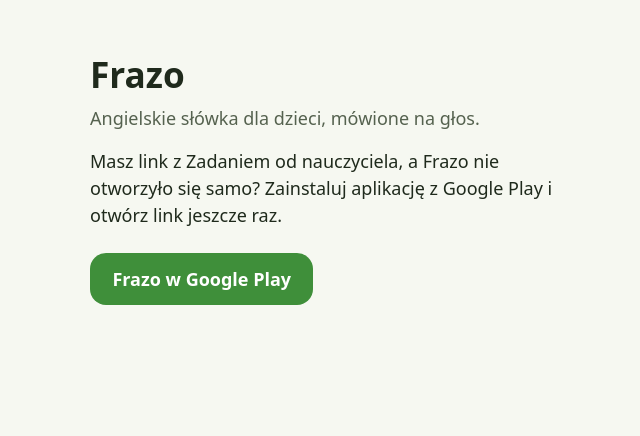
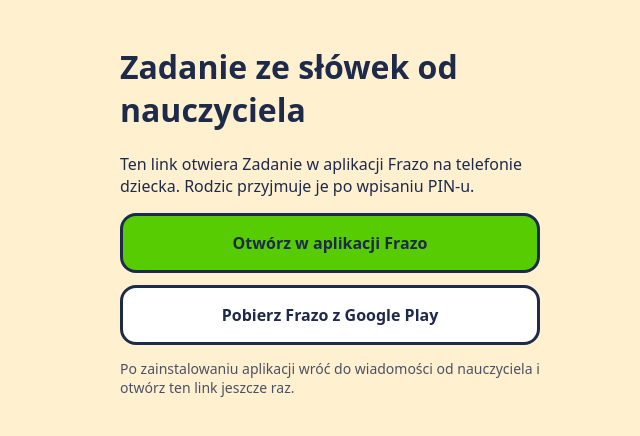
Before and after one commit to frazo-app/frazo-app.github.io, a plain HTML site: page z/index.html in a window 1280 px wide. Shown: the whole page, without its empty margins (310-950 px from the left). Drawn offline with Linux system fonts and the light colour scheme.

Commit message:
Assignment links /z/: open-in-app button for in-app browsers, Google Play fallback

```diff
--- a/z/index.html
+++ b/z/index.html
@@ -1,31 +1,39 @@
 <!doctype html>
+<!-- PROPOSAL from ticket 04 (not pushed): frazo-site z/index.html. The App Link opens the app when it is installed and
+     verified; this page is what a phone WITHOUT the app sees, and what an in-app browser (Messenger, WhatsApp) shows
+     when it does not hand the link to Android. Not verified on a device. -->
 <html lang="pl">
 <head>
-<meta charset="utf-8">
-<meta name="viewport" content="width=device-width, initial-scale=1">
-<title>Frazo</title>
-<style>
-  :root { --bg: #f6f8f1; --fg: #1f2a1c; --muted: #55624f; --accent: #3f8f3a; --accent-fg: #ffffff; }
-  @media (prefers-color-scheme: dark) {
-    :root { --bg: #141a12; --fg: #e9eee5; --muted: #a9b5a3; --accent: #6cc164; --accent-fg: #0d140b; }
-  }
-  * { box-sizing: border-box; }
-  body { margin: 0; background: var(--bg); color: var(--fg); font: 18px/1.5 system-ui, sans-serif; }
-  main { max-width: 32rem; margin: 0 auto; padding: 3rem 16px; }
-  h1 { font-size: 2.2rem; margin: 0 0 .25rem; }
-  p { margin: 0 0 1rem; }
-  .lead { color: var(--muted); }
-  a.button { display: inline-block; margin-top: .5rem; padding: .8rem 1.4rem; border-radius: 1rem;
-             background: var(--accent); color: var(--accent-fg); font-weight: 700; text-decoration: none; }
-</style>
+  <meta charset="utf-8">
+  <meta name="viewport" content="width=device-width, initial-scale=1">
+  <meta name="robots" content="noindex">
+  <title>Zadanie Frazo</title>
+  <style>
+    body { font-family: system-ui, sans-serif; background: #FFF0D0; color: #1E2A4A; margin: 0; padding: 24px 16px; }
+    main { max-width: 420px; margin: 0 auto; }
+    a.btn { display: block; text-align: center; padding: 16px; margin: 12px 0; border-radius: 16px; font-weight: 700;
+            text-decoration: none; border: 3px solid #1E2A4A; }
+    .open { background: #58CC02; color: #1E2A4A; }
+    .store { background: #fff; color: #1E2A4A; }
+    p.small { font-size: 14px; opacity: .8; }
+  </style>
 </head>
 <body>
 <main>
-  <h1>Frazo</h1>
-  <p class="lead">Angielskie słówka dla dzieci, mówione na głos.</p>
-  <p>Masz link z Zadaniem od nauczyciela, a Frazo nie otworzyło się samo? Zainstaluj aplikację z Google Play
-     i otwórz link jeszcze raz.</p>
-  <a class="button" href="https://play.google.com/store/apps/details?id=com.tomsoftix.english">Frazo w Google Play</a>
+  <h1>Zadanie ze słówek od nauczyciela</h1>
+  <p>Ten link otwiera Zadanie w aplikacji Frazo na telefonie dziecka. Rodzic przyjmuje je po wpisaniu PIN-u.</p>
+  <a class="btn open" id="open" href="#">Otwórz w aplikacji Frazo</a>
+  <a class="btn store" href="https://play.google.com/store/apps/details?id=com.tomsoftix.english">Pobierz Frazo z Google Play</a>
+  <p class="small">Po zainstalowaniu aplikacji wróć do wiadomości od nauczyciela i otwórz ten link jeszcze raz.</p>
 </main>
+<script>
+  // An in-app browser often keeps https links to itself; an intent: URL asks Android to open the same link in the app.
+  // Without the app, Chrome follows S.browser_fallback_url to Google Play.
+  var here = location.host + location.pathname + location.search;
+  var play = "https://play.google.com/store/apps/details?id=com.tomsoftix.english";
+  document.getElementById("open").href =
+    "intent://" + here + "#Intent;scheme=https;action=android.intent.action.VIEW;category=android.intent.category.BROWSABLE;" +
+    "S.browser_fallback_url=" + encodeURIComponent(play) + ";end";
+</script>
 </body>
 </html>
```
